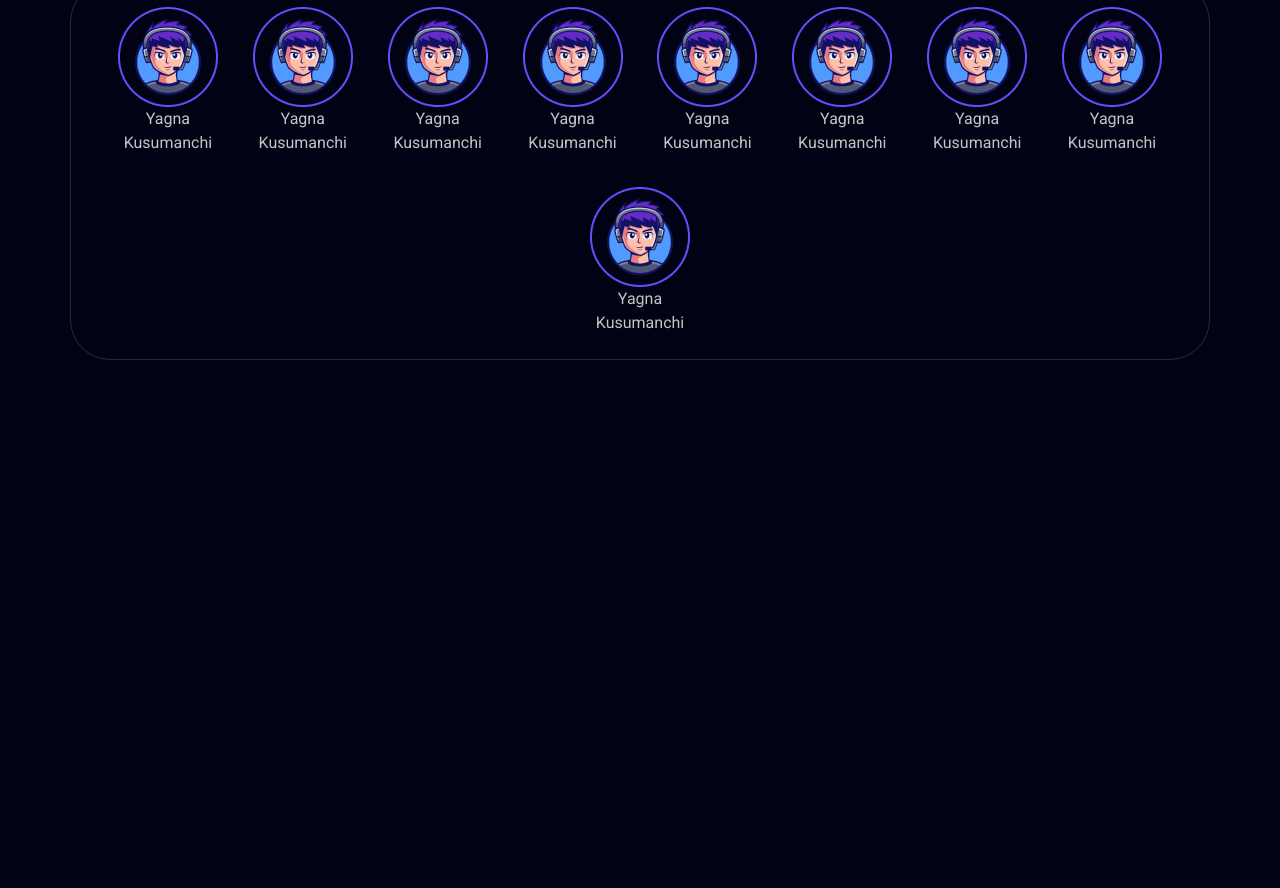
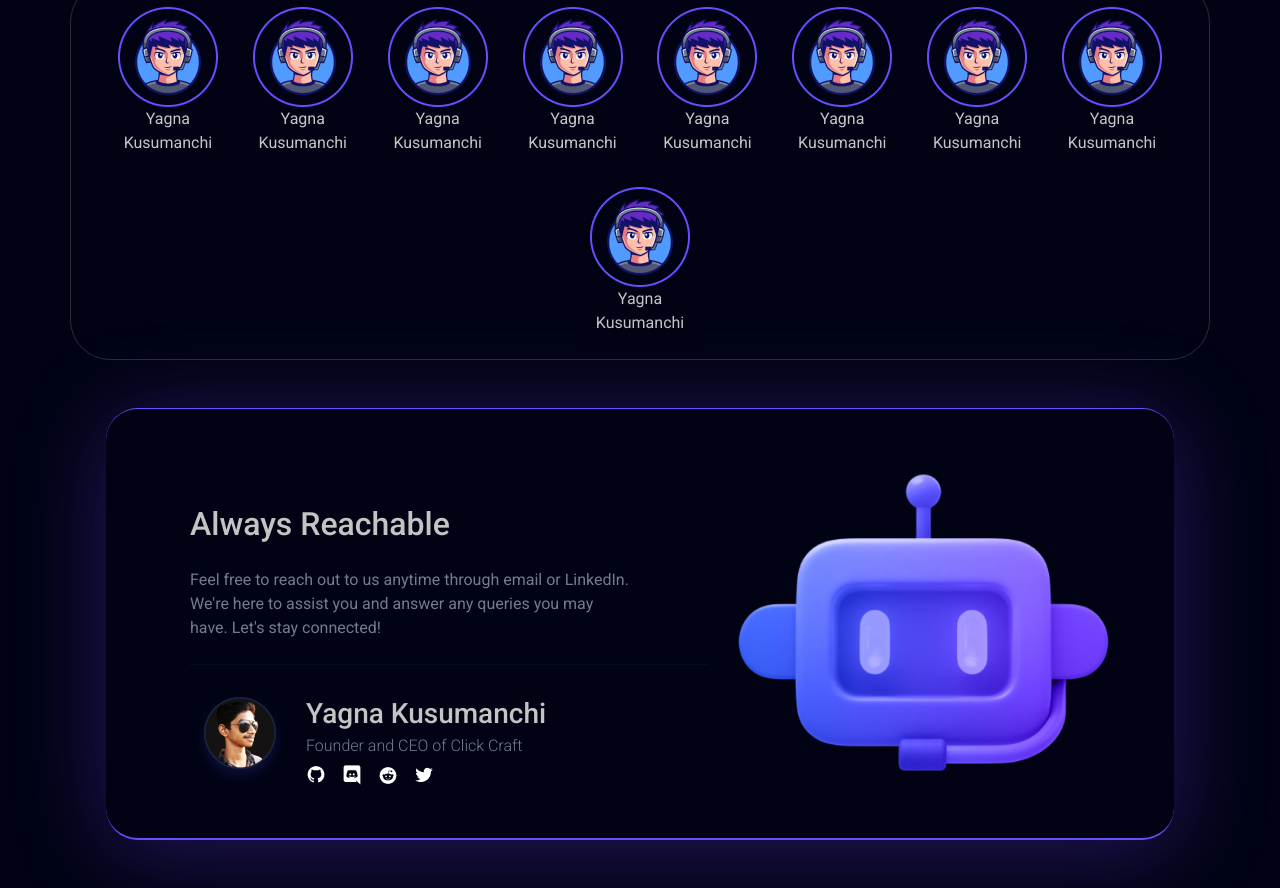
Before and after one commit to M-sadiq4641/Click-Craft, a website built with Vite: page index.html in a window 1280 px wide. Shown: the part 2952-3840 px from the top of the page. Before the commit the page ends 3360 px from the top, so only its background shows below. Built offline with nearby package versions, Linux system fonts and the light colour scheme; a web font is replaced by a local one.

Commit message:
added reachable section

```diff
--- a/index.html
+++ b/index.html
@@ -286,58 +286,99 @@
         class="row px-4 py-2 rounded-2 button-grey mb-5 justify-content-evenly align-items-center"
       >
         <div class="col-auto mt-3">
-          <img src="/public/images/user-image.png" />
+          <img src="/images/user-image.png" />
           <p class="text-center">
             Yagna <span class="d-block">Kusumanchi</span>
           </p>
         </div>
         <div class="col-auto mt-3">
-          <img src="/public/images/user-image.png" />
+          <img src="/images/user-image.png" />
           <p class="text-center">
             Yagna <span class="d-block">Kusumanchi</span>
           </p>
         </div>
         <div class="col-auto mt-3">
-          <img src="/public/images/user-image.png" />
+          <img src="/images/user-image.png" />
           <p class="text-center">
             Yagna <span class="d-block">Kusumanchi</span>
           </p>
         </div>
         <div class="col-auto mt-3">
-          <img src="/public/images/user-image.png" />
+          <img src="/images/user-image.png" />
           <p class="text-center">
             Yagna <span class="d-block">Kusumanchi</span>
           </p>
         </div>
         <div class="col-auto mt-3">
-          <img src="/public/images/user-image.png" />
+          <img src="/images/user-image.png" />
           <p class="text-center">
             Yagna <span class="d-block">Kusumanchi</span>
           </p>
         </div>
         <div class="col-auto mt-3">
-          <img src="/public/images/user-image.png" />
+          <img src="/images/user-image.png" />
           <p class="text-center">
             Yagna <span class="d-block">Kusumanchi</span>
           </p>
         </div>
         <div class="col-auto mt-3">
-          <img src="/public/images/user-image.png" />
+          <img src="/images/user-image.png" />
           <p class="text-center">
             Yagna <span class="d-block">Kusumanchi</span>
           </p>
         </div>
         <div class="col-auto mt-3">
-          <img src="/public/images/user-image.png" />
+          <img src="/images/user-image.png" />
           <p class="text-center">
             Yagna <span class="d-block">Kusumanchi</span>
           </p>
         </div>
         <div class="col-auto mt-3">
-          <img src="/public/images/user-image.png" />
+          <img src="/images/user-image.png" />
           <p class="text-center">
             Yagna <span class="d-block">Kusumanchi</span>
           </p>
+        </div>
+      </div>
+    </div>
+
+    <!-- reachable section  -->
+
+    <div class="container">
+      <div
+        class="row my-5 border-purple p-sm-5 p-3 py-4 py-sm-5 mx-4 rounded-5"
+      >
+        <div class="col-lg-7 mt-xl-5 mt-4">
+          <div class="ps-lg-4 column-gap-5">
+            <h2 class="mb-4 text-lg-start process-h2 text-center">
+              Always Reachable
+            </h2>
+            <p
+              class="text-grey process-text text-lg-start mx-auto mx-lg-0 text-center mb-4"
+            >
+              Feel free to reach out to us anytime through email or LinkedIn.
+              We're here to assist you and answer any queries you may have.
+              Let's stay connected!
+            </p>
+            <hr class="mb-4" style="color: #182542 !important" />
+            <div class="d-flex gap-sm-3 align-items-center">
+              <div>
+                <img class="img-fluid" src="/images/reachable-img.png" />
+              </div>
+              <div>
+                <h3 class="my-1 reach-h3">Yagna Kusumanchi</h3>
+                <p class="text-grey my-1 reach-p font-light">
+                  Founder and CEO of Click Craft
+                </p>
+                <img class="img-fluid" src="/images/web-images.png" />
+              </div>
+            </div>
+          </div>
+        </div>
+        <div class="col-lg-5 my-auto">
+          <div column-gap-5>
+            <img class="img-fluid process-img" src="/images/robot-img.png" />
+          </div>
         </div>
       </div>
     </div>
--- a/style.css
+++ b/style.css
@@ -250,3 +250,17 @@
 }
 
 /* user section  */
+
+/* reachable section  */
+
+.reach-h3{
+  @media (max-width:576px) {
+    font-size: 13px!important;
+  }
+}
+
+.reach-p{
+  @media (max-width:576px) {
+    font-size: 10px!important;
+  }
+}
```
Also changed, not shown: public/images/reachable-img.png (added), public/images/robot-img.png (added), public/images/web-images.png (added).
